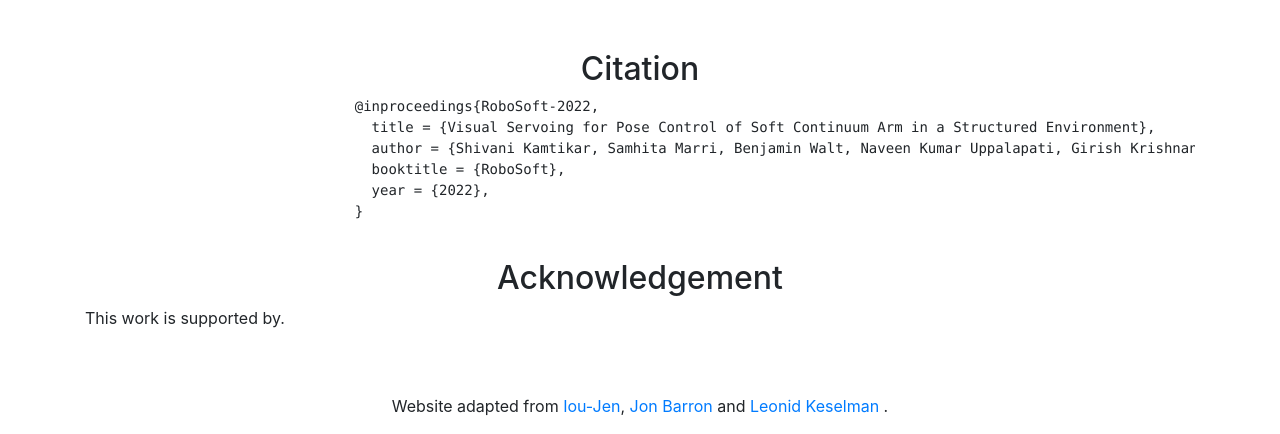
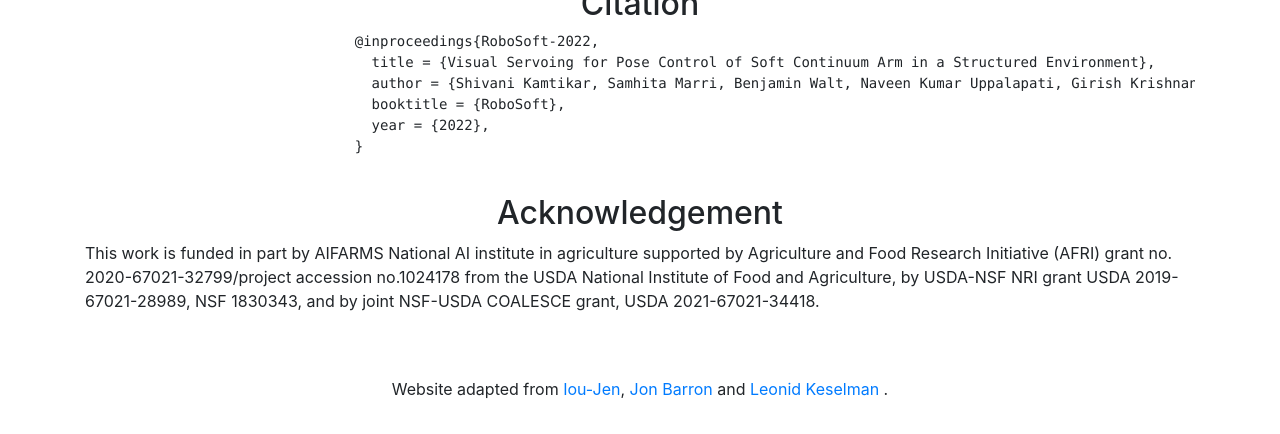
Before and after one commit to samhita-m/vs.github.io, a Jekyll site: the page built from _posts/2016-06-27-vcsel.markdown, in a window 1280 px wide and 900 px high, scrolled down 1269 px, cut to the strip 466-900 px from the top of the window. Built offline with Jekyll 4.4.1, drawn with Linux system fonts in a browser that asks for light colours.

Commit message:
Image, Acknowledgement

```diff
--- a/_layouts/default.html
+++ b/_layouts/default.html
@@ -63,7 +63,7 @@
 
 	    <div class="row">
 	  	<div class="col-lg">
-	  	<img src="./images/test.jpg" class="img-fluid" style="width:900px;">
+	  	<img src="./images/workflow.png" class="img-fluid" style="width:900px;">
 	  	</div>
 	    </div>
 
@@ -113,7 +113,7 @@
 	  	<div class="col-sm">
 	  		<h2> Acknowledgement </h2>
 	  		<p align="left">
-                        This work is supported by.
+                        This work is funded in part by AIFARMS National AI institute in agriculture supported by Agriculture and Food Research Initiative (AFRI) grant no. 2020-67021-32799/project accession no.1024178 from the USDA National Institute of Food and Agriculture, by USDA-NSF NRI grant USDA 2019-67021-28989, NSF 1830343, and by joint NSF-USDA COALESCE grant, USDA 2021-67021-34418.
 
 	  	</div>
 	  </div>
```
Also changed, not shown: images/workflow.png (added).
